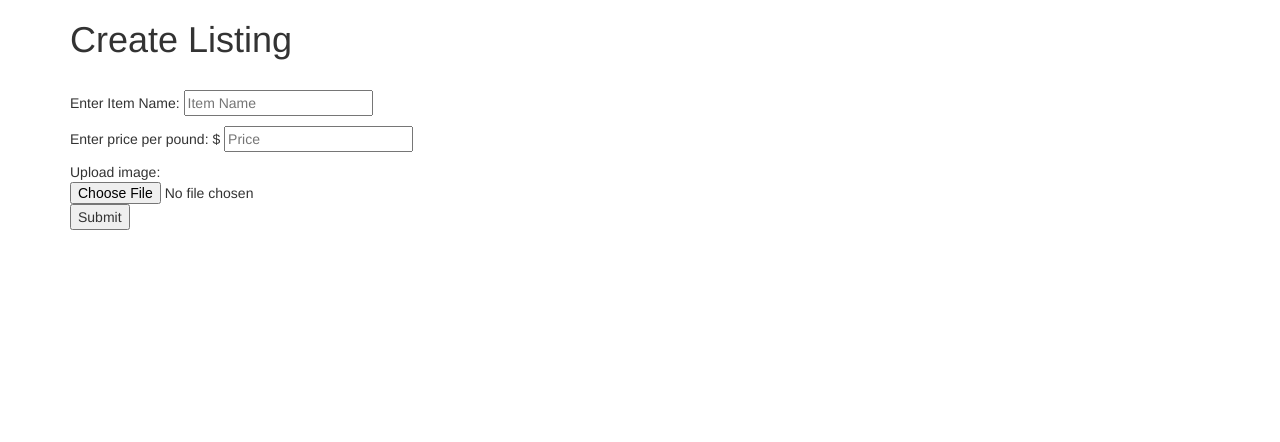
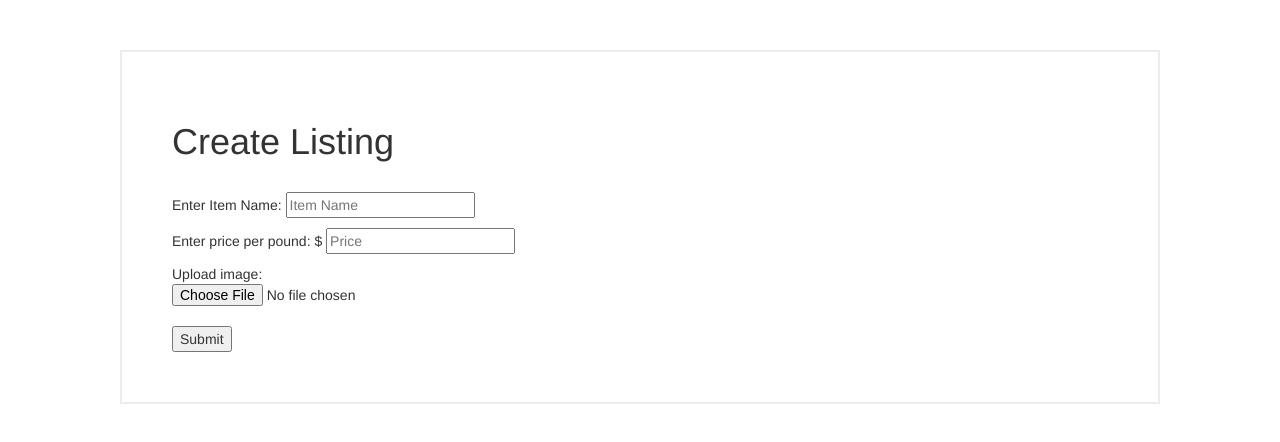
Before and after one commit to LukeHileman/lukehileman.github.io, a plain HTML site: page index.html in a window 1280 px wide. Drawn offline with nearby package versions, Linux system fonts and the light colour scheme.

Commit message:
Update style.css

```diff
--- a/style.css
+++ b/style.css
@@ -129,3 +129,13 @@ ul li {
 .login {
     margin: auto;
 }
+
+.submit-listing {
+    margin-top: 20px;
+}
+
+.input-form {
+    margin: 50px 50px;
+    padding: 50px 50px;
+    border: 2px solid rgba(207, 207, 207, 0.37);
+}
```
